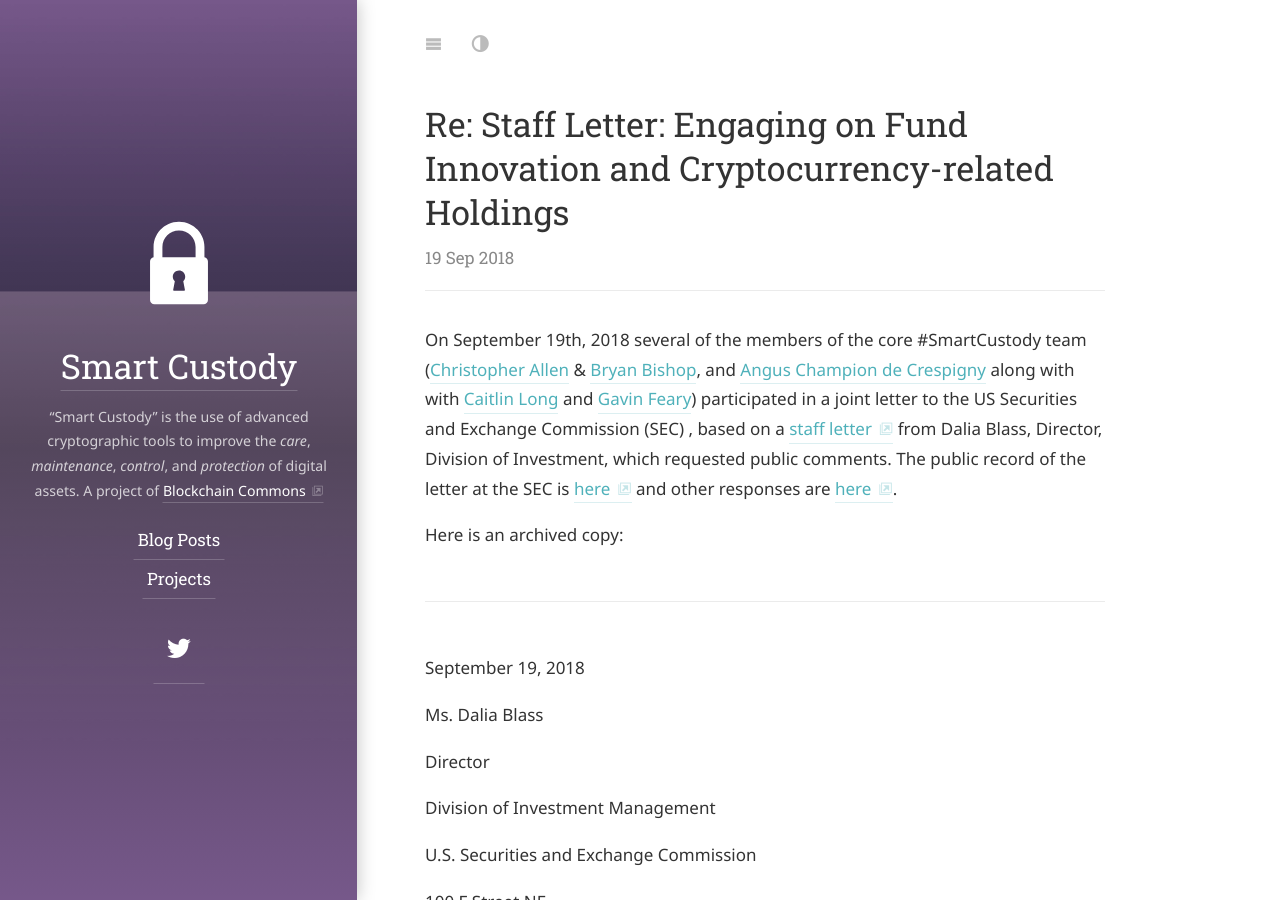
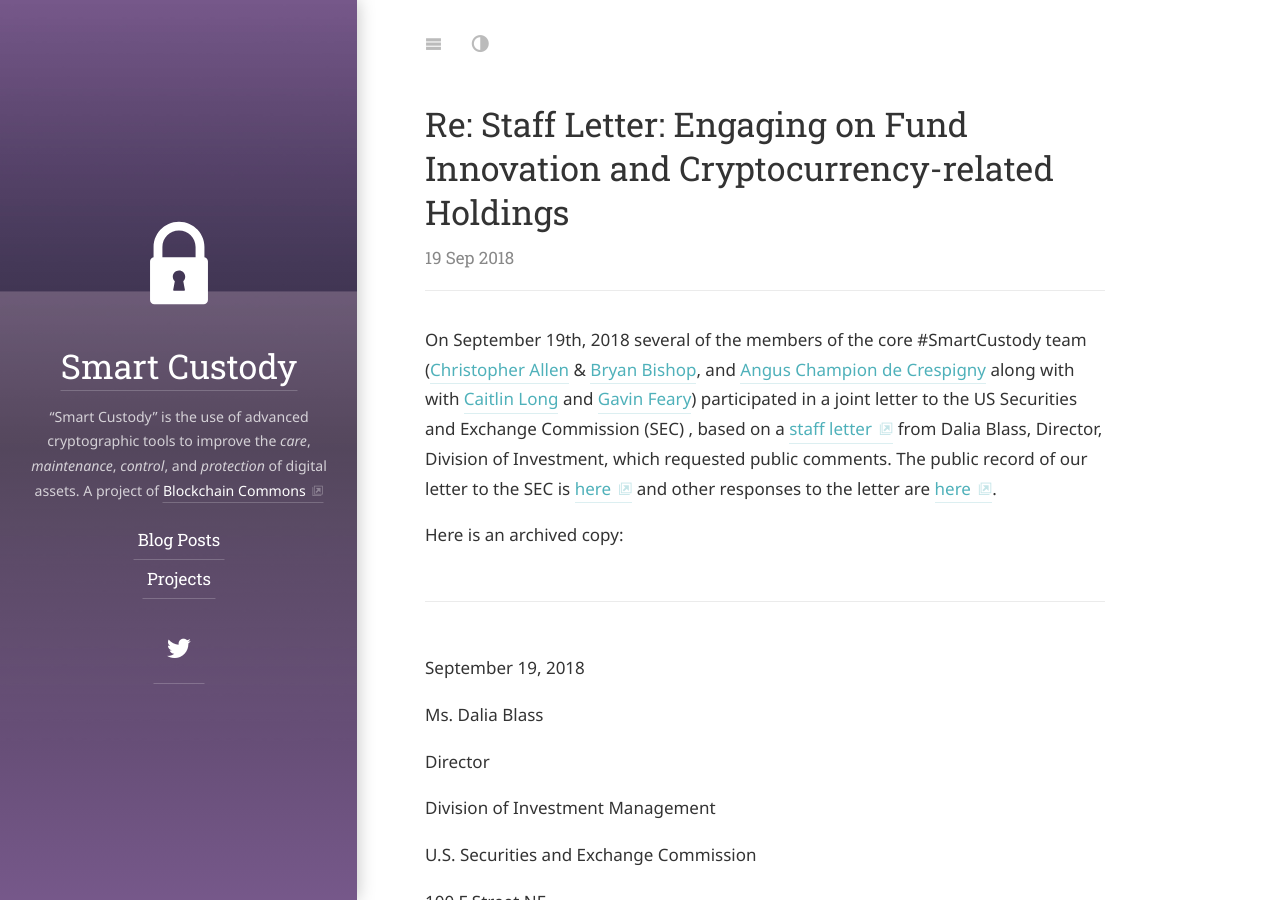
Before and after one commit to BlockchainCommons/www.SmartCustody.com, a Jekyll site: the page built from _posts/2018-09-19-Re-Staff-Letter-Engaging-on-Fund-Innovation-and-Cryptocurrency-related-Holdings.md, in a window 1280 px wide and 900 px high. Built offline with Jekyll 4.4.1, drawn with Linux system fonts in a browser that asks for light colours; some web fonts are replaced.

Commit message:
Tweaked some header language

```diff
--- a/_posts/2018-09-19-Re-Staff-Letter-Engaging-on-Fund-Innovation-and-Cryptocurrency-related-Holdings.md
+++ b/_posts/2018-09-19-Re-Staff-Letter-Engaging-on-Fund-Innovation-and-Cryptocurrency-related-Holdings.md
@@ -2,7 +2,7 @@
 layout: post
 title:  "Re: Staff Letter: Engaging on Fund Innovation and Cryptocurrency-related Holdings"
 ---
-On September 19th, 2018 several of the members of the core #SmartCustody team ([Christopher Allen](mailto:ChristopherA@LifeWithAlacrity.com) & [Bryan Bishop](mailto:kanzure@gmail.com), and [Angus Champion de Crespigny](mailto:anguschampion@gmail.com) along with with [Caitlin Long](mailto:caitlin@caitlin-long.com ) and [Gavin Feary](mailto:gfearey@winstead.com)) participated in a joint letter to the US Securities and Exchange Commission (SEC) , based on a [staff letter](https://www.sec.gov/divisions/investment/noaction/2018/cryptocurrency-011818.htm) from Dalia Blass, Director, Division of Investment, which requested public comments. The public record of the letter at the SEC is [here](https://www.sec.gov/divisions/investment/allen-bishop-crespigny-fearey-long.pdf) and other responses are [here](https://www.sec.gov/investment/fund-innovation-cryptocurrency-related-holdings).
+On September 19th, 2018 several of the members of the core #SmartCustody team ([Christopher Allen](mailto:ChristopherA@LifeWithAlacrity.com) & [Bryan Bishop](mailto:kanzure@gmail.com), and [Angus Champion de Crespigny](mailto:anguschampion@gmail.com) along with with [Caitlin Long](mailto:caitlin@caitlin-long.com ) and [Gavin Feary](mailto:gfearey@winstead.com)) participated in a joint letter to the US Securities and Exchange Commission (SEC) , based on a [staff letter](https://www.sec.gov/divisions/investment/noaction/2018/cryptocurrency-011818.htm) from Dalia Blass, Director, Division of Investment, which requested public comments. The public record of our letter to the SEC is [here](https://www.sec.gov/divisions/investment/allen-bishop-crespigny-fearey-long.pdf) and other responses to the letter are [here](https://www.sec.gov/investment/fund-innovation-cryptocurrency-related-holdings).
 
 Here is an archived copy:
 
```
